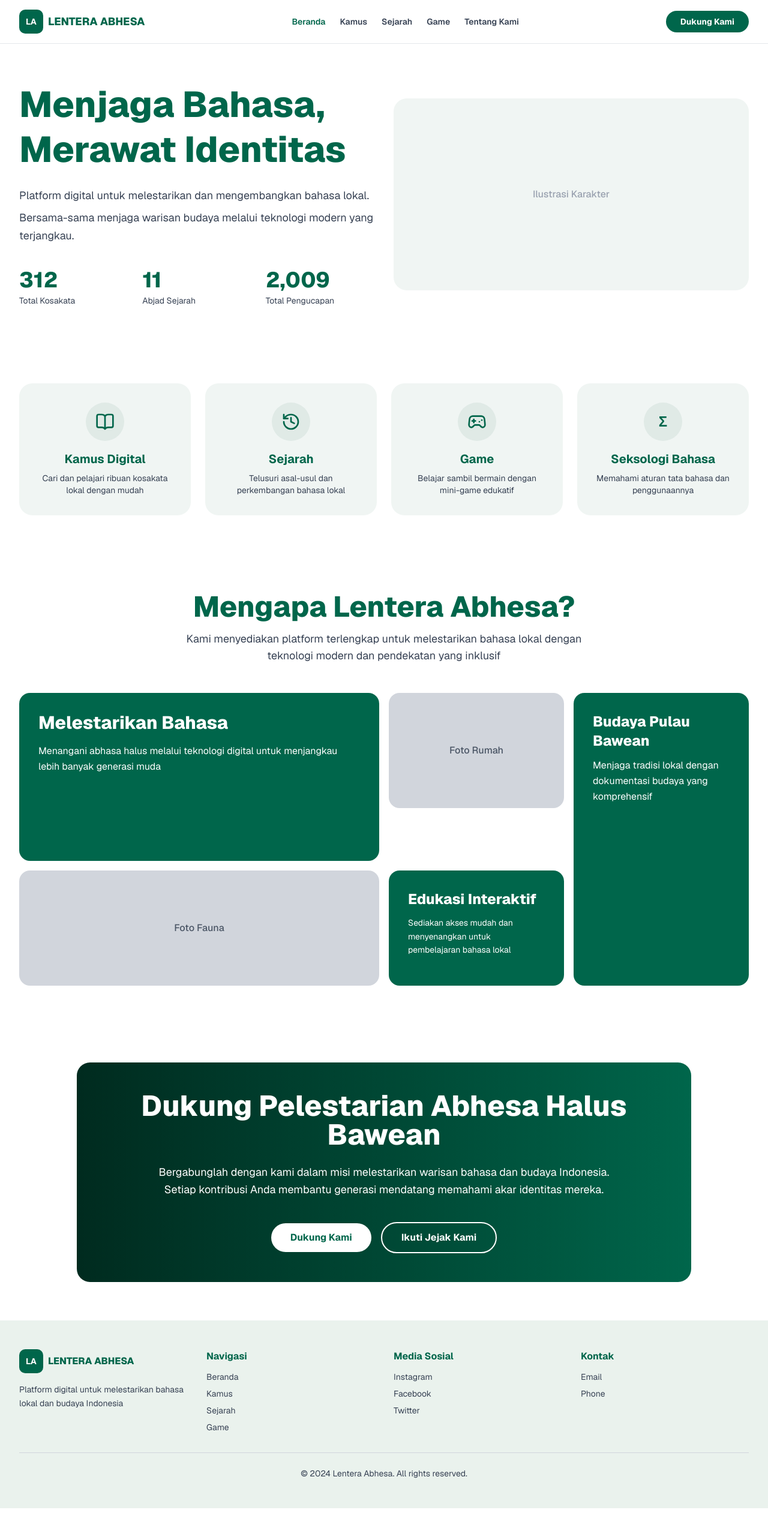
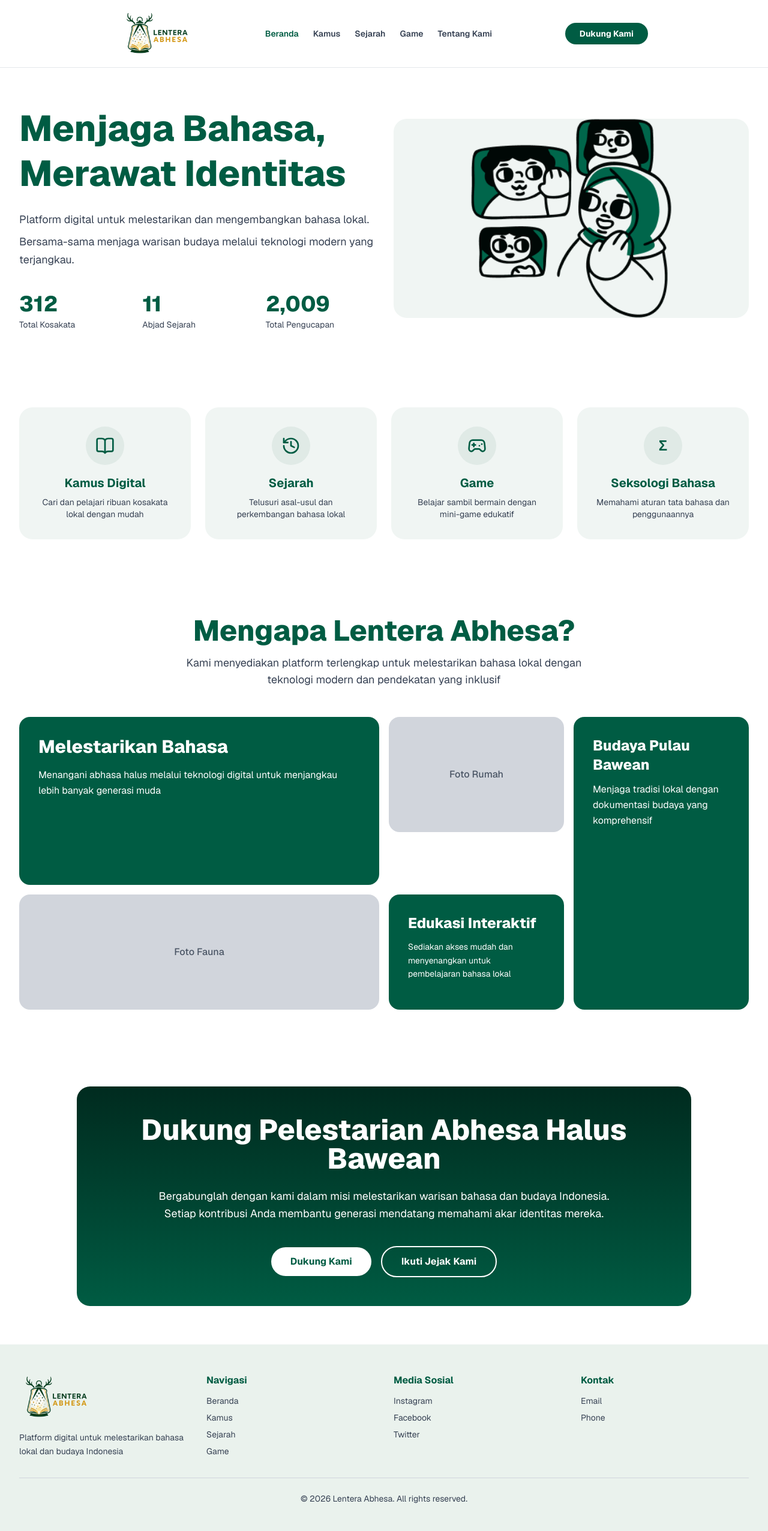
Before and after one commit to muhammadarya-ums/lenteraabhesa, a Next.js app: page / in a window 1280 px wide. Shown: the top 2552 px of the page at 60% size. Before the commit the page ends 2514 px from the top, so only its background shows below. Built offline with nearby package versions, Linux system fonts and the light colour scheme.

Commit message:
second commit

```diff
--- a/app/layout.tsx
+++ b/app/layout.tsx
@@ -20,11 +20,11 @@ export const metadata: Metadata = {
   openGraph: {
     title: 'Lentera Abhesa - Menjaga Bahasa, Merawat Identitas',
     description: 'Platform digital untuk melestarikan bahasa dan budaya lokal Indonesia',
-    url: 'https://lenteraabhesa.com',
+    url: 'https://lenteraabhesa.vercel.app',
     siteName: 'Lentera Abhesa',
     images: [
       {
-        url: 'https://lenteraabhesa.com/icon.png', // Harus URL absolut/lengkap agar dibaca WhatsApp
+        url: 'https://lenteraabhesa.vercel.app/icon.png', // Harus URL absolut/lengkap agar dibaca WhatsApp
         width: 1200,
         height: 630,
         alt: 'Lentera Abhesa App Logo',
@@ -37,7 +37,7 @@ export const metadata: Metadata = {
     card: 'summary_large_image',
     title: 'Lentera Abhesa - Menjaga Bahasa, Merawat Identitas',
     description: 'Platform digital untuk melestarikan bahasa dan budaya lokal Indonesia',
-    images: ['https://lenteraabhesa.com/icon.png'],
+    images: ['https://lenteraabhesa.vercel.app/icon.png'],
   },
 }
 
--- a/app/page.tsx
+++ b/app/page.tsx
@@ -2,19 +2,23 @@
 
 import React, { useState } from 'react'
 import { BookOpen, History, Gamepad2 } from 'lucide-react'
+import Image from "next/image";
 
 const Navbar = () => {
   const [activeMenu, setActiveMenu] = useState('Beranda')
 
   return (
-    <nav className="w-full flex justify-between items-center py-4 px-8 bg-white border-b border-gray-200">
-      {/* Logo & Text */}
-      <div className="flex items-center gap-2">
-        <div className="w-10 h-10 bg-[#00664B] rounded-lg flex items-center justify-center">
-          <span className="text-white font-bold text-sm">LA</span>
-        </div>
-        <span className="font-extrabold text-[#00664B] text-lg">LENTERA ABHESA</span>
-      </div>
+  <nav className="w-full flex justify-between items-center py-4 px-50 bg-white border-b border-gray-200">
+    <div className="flex items-center">
+      <Image
+        src="/logo.png"
+        alt="Lentera Abhesa"
+        width={120}
+        height={70}
+        priority
+      />
+    </div>
+
 
       {/* Center Navigation */}
       <div className="hidden md:flex gap-6">
@@ -24,8 +28,8 @@ const Navbar = () => {
             onClick={() => setActiveMenu(item)}
             className={`text-sm font-semibold transition-colors ${
               activeMenu === item
-                ? 'text-[#00664B]'
-                : 'text-gray-700 hover:text-[#00664B]'
+                ? 'text-[#005C43]'
+                : 'text-gray-700 hover:text-[#005C43]'
             }`}
           >
             {item}
@@ -34,7 +38,7 @@ const Navbar = () => {
       </div>
 
       {/* Right Button */}
-      <button className="bg-[#00664B] text-white rounded-full px-6 py-2 font-bold text-sm hover:opacity-90 transition-opacity">
+      <button className="bg-[#005C43] text-white rounded-full px-6 py-2 font-bold text-sm hover:opacity-90 transition-opacity">
         Dukung Kami
       </button>
     </nav>
@@ -47,7 +51,7 @@ const HeroSection = () => (
       <div className="grid grid-cols-1 lg:grid-cols-2 gap-8 items-center">
         {/* Left Content */}
         <div className="flex flex-col justify-center">
-          <h1 className="text-5xl md:text-6xl font-extrabold text-[#00664B] leading-tight mb-6">
+          <h1 className="text-5xl md:text-6xl font-extrabold text-[#005C43] leading-tight mb-6">
             Menjaga Bahasa, Merawat Identitas
           </h1>
 
@@ -61,23 +65,29 @@ const HeroSection = () => (
           {/* Statistics */}
           <div className="grid grid-cols-3 gap-6">
             <div className="flex flex-col items-start">
-              <p className="text-4xl font-extrabold text-[#00664B]">312</p>
+              <p className="text-4xl font-extrabold text-[#005C43]">312</p>
               <p className="text-sm text-gray-700 mt-1">Total Kosakata</p>
             </div>
             <div className="flex flex-col items-start">
-              <p className="text-4xl font-extrabold text-[#00664B]">11</p>
+              <p className="text-4xl font-extrabold text-[#005C43]">11</p>
               <p className="text-sm text-gray-700 mt-1">Abjad Sejarah</p>
             </div>
             <div className="flex flex-col items-start">
-              <p className="text-4xl font-extrabold text-[#00664B]">2,009</p>
+              <p className="text-4xl font-extrabold text-[#005C43]">2,009</p>
               <p className="text-sm text-gray-700 mt-1">Total Pengucapan</p>
             </div>
           </div>
         </div>
 
         {/* Right Illustration */}
-        <div className="flex items-center justify-center h-80 rounded-3xl bg-[#F0F5F3] overflow-hidden">
-          <p className="text-gray-400 font-medium">Ilustrasi Karakter</p>
+        <div className="flex items-center justify-center h-83 rounded-3xl bg-[#F0F5F3]">
+          <Image
+        src="/image2.png"
+        alt=""
+        width={350}
+        height={70}
+        priority
+      />
         </div>
       </div>
     </div>
@@ -91,36 +101,36 @@ const FeaturesSection = () => (
         {/* Kamus Digital */}
         <div className="flex flex-col items-center text-center p-8 rounded-3xl bg-[#F0F5F3] hover:-translate-y-1 transition-transform">
           <div className="w-16 h-16 rounded-full bg-[#E0EAE6] flex items-center justify-center mb-4">
-            <BookOpen className="w-8 h-8 text-[#00664B]" />
+            <BookOpen className="w-8 h-8 text-[#005C43]" />
           </div>
-          <h3 className="text-xl font-bold text-[#00664B] mb-2">Kamus Digital</h3>
+          <h3 className="text-xl font-bold text-[#005C43] mb-2">Kamus Digital</h3>
           <p className="text-sm text-gray-700">Cari dan pelajari ribuan kosakata lokal dengan mudah</p>
         </div>
 
         {/* Sejarah */}
         <div className="flex flex-col items-center text-center p-8 rounded-3xl bg-[#F0F5F3] hover:-translate-y-1 transition-transform">
           <div className="w-16 h-16 rounded-full bg-[#E0EAE6] flex items-center justify-center mb-4">
-            <History className="w-8 h-8 text-[#00664B]" />
+            <History className="w-8 h-8 text-[#005C43]" />
           </div>
-          <h3 className="text-xl font-bold text-[#00664B] mb-2">Sejarah</h3>
+          <h3 className="text-xl font-bold text-[#005C43] mb-2">Sejarah</h3>
           <p className="text-sm text-gray-700">Telusuri asal-usul dan perkembangan bahasa lokal</p>
         </div>
 
         {/* Game */}
         <div className="flex flex-col items-center text-center p-8 rounded-3xl bg-[#F0F5F3] hover:-translate-y-1 transition-transform">
           <div className="w-16 h-16 rounded-full bg-[#E0EAE6] flex items-center justify-center mb-4">
-            <Gamepad2 className="w-8 h-8 text-[#00664B]" />
+            <Gamepad2 className="w-8 h-8 text-[#005C43]" />
           </div>
-          <h3 className="text-xl font-bold text-[#00664B] mb-2">Game</h3>
+          <h3 className="text-xl font-bold text-[#005C43] mb-2">Game</h3>
           <p className="text-sm text-gray-700">Belajar sambil bermain dengan mini-game edukatif</p>
         </div>
 
         {/* Seksologi Bahasa */}
         <div className="flex flex-col items-center text-center p-8 rounded-3xl bg-[#F0F5F3] hover:-translate-y-1 transition-transform">
           <div className="w-16 h-16 rounded-full bg-[#E0EAE6] flex items-center justify-center mb-4">
-            <span className="text-[#00664B] font-bold text-2xl">Σ</span>
+            <span className="text-[#005C43] font-bold text-2xl">Σ</span>
           </div>
-          <h3 className="text-xl font-bold text-[#00664B] mb-2">Seksologi Bahasa</h3>
+          <h3 className="text-xl font-bold text-[#005C43] mb-2">Seksologi Bahasa</h3>
           <p className="text-sm text-gray-700">Memahami aturan tata bahasa dan penggunaannya</p>
         </div>
       </div>
@@ -131,7 +141,7 @@ const FeaturesSection = () => (
 const WhySection = () => (
   <section className="w-full px-8 py-16 bg-white">
     <div className="max-w-7xl mx-auto">
-      <h2 className="text-5xl font-extrabold text-[#00664B] mb-4 text-center">
+      <h2 className="text-5xl font-extrabold text-[#005C43] mb-4 text-center">
         Mengapa Lentera Abhesa?
       </h2>
       <p className="text-center text-gray-700 mb-12 max-w-2xl mx-auto text-lg">
@@ -141,7 +151,7 @@ const WhySection = () => (
       {/* Bento Grid: grid-cols-1 md:grid-cols-4 */}
       <div className="grid grid-cols-1 md:grid-cols-4 gap-4">
         {/* Item 1: Melestarikan Bahasa - md:col-span-2 */}
-        <div className="md:col-span-2 rounded-2xl overflow-hidden bg-[#00664B] text-white p-8 flex flex-col justify-between min-h-[280px]">
+        <div className="md:col-span-2 rounded-2xl overflow-hidden bg-[#005C43] text-white p-8 flex flex-col justify-between min-h-[280px]">
           <div>
             <h3 className="text-3xl font-extrabold mb-4">Melestarikan Bahasa</h3>
             <p className="text-base leading-relaxed">
@@ -156,7 +166,7 @@ const WhySection = () => (
         </div>
 
         {/* Item 3: Budaya Pulau Bawean - md:col-span-1 md:row-span-2 */}
-        <div className="md:col-span-1 md:row-span-2 rounded-2xl overflow-hidden bg-[#00664B] text-white p-8 flex flex-col justify-between min-h-[280px]">
+        <div className="md:col-span-1 md:row-span-2 rounded-2xl overflow-hidden bg-[#005C43] text-white p-8 flex flex-col justify-between min-h-[280px]">
           <div>
             <h3 className="text-2xl font-extrabold mb-3">Budaya Pulau Bawean</h3>
             <p className="text-base leading-relaxed">
@@ -171,7 +181,7 @@ const WhySection = () => (
         </div>
 
         {/* Item 5: Edukasi Interaktif - md:col-span-1 */}
-        <div className="md:col-span-1 rounded-2xl overflow-hidden bg-[#00664B] text-white p-8 flex flex-col justify-between min-h-[148px]">
+        <div className="md:col-span-1 rounded-2xl overflow-hidden bg-[#005C43] text-white p-8 flex flex-col justify-between min-h-[148px]">
           <div>
             <h3 className="text-2xl font-extrabold mb-3">Edukasi Interaktif</h3>
             <p className="text-sm leading-relaxed">
@@ -187,7 +197,7 @@ const WhySection = () => (
 const CTASection = () => (
   <section className="w-full px-8 py-16 bg-white">
     <div className="max-w-5xl mx-auto">
-      <div className="bg-gradient-to-r from-[#002b1f] to-[#00664B] rounded-3xl text-white p-12 text-center">
+      <div className="bg-linear-to-b from-[#002b1f] to-[#005C43] rounded-3xl text-white p-12 text-center">
         <h2 className="text-4xl md:text-5xl font-extrabold mb-6">
           Dukung Pelestarian Abhesa Halus Bawean
         </h2>
@@ -196,7 +206,7 @@ const CTASection = () => (
         </p>
 
         <div className="flex flex-col sm:flex-row gap-4 justify-center items-center">
-          <button className="px-8 py-3 rounded-full bg-white text-[#00664B] font-bold hover:bg-gray-100 transition-colors">
+          <button className="px-8 py-3 rounded-full bg-white text-[#005C43] font-bold hover:bg-gray-100 transition-colors">
             Dukung Kami
           </button>
           <button className="px-8 py-3 rounded-full border-2 border-white text-white font-bold hover:bg-white/10 transition-colors">
@@ -215,10 +225,13 @@ const Footer = () => (
         {/* Column 1: Logo & Description */}
         <div className="flex flex-col">
           <div className="flex items-center gap-2 mb-4">
-            <div className="w-10 h-10 bg-[#00664B] rounded-lg flex items-center justify-center">
-              <span className="text-white font-bold text-sm">LA</span>
-            </div>
-            <span className="font-extrabold text-[#00664B]">LENTERA ABHESA</span>
+            <Image
+        src="/logo.png"
+        alt="Lentera Abhesa"
+        width={120}
+        height={70}
+        priority
+      />
           </div>
           <p className="text-sm text-gray-700 leading-relaxed">
             Platform digital untuk melestarikan bahasa lokal dan budaya Indonesia
@@ -227,38 +240,38 @@ const Footer = () => (
 
         {/* Column 2: Navigasi */}
         <div className="flex flex-col">
-          <h4 className="font-bold text-[#00664B] text-base mb-3">Navigasi</h4>
+          <h4 className="font-bold text-[#005C43] text-base mb-3">Navigasi</h4>
           <ul className="space-y-2 text-sm text-gray-700">
-            <li><a href="/app" className="hover:text-[#00664B] transition-colors">Beranda</a></li>
-            <li><a href="#" className="hover:text-[#00664B] transition-colors">Kamus</a></li>
-            <li><a href="#" className="hover:text-[#00664B] transition-colors">Sejarah</a></li>
-            <li><a href="#" className="hover:text-[#00664B] transition-colors">Game</a></li>
+            <li><a href="/app" className="hover:text-[#005C43] transition-colors">Beranda</a></li>
+            <li><a href="#" className="hover:text-[#005C43] transition-colors">Kamus</a></li>
+            <li><a href="#" className="hover:text-[#005C43] transition-colors">Sejarah</a></li>
+            <li><a href="#" className="hover:text-[#005C43] transition-colors">Game</a></li>
           </ul>
         </div>
 
         {/* Column 3: Media Sosial */}
         <div className="flex flex-col">
-          <h4 className="font-bold text-[#00664B] text-base mb-3">Media Sosial</h4>
+          <h4 className="font-bold text-[#005C43] text-base mb-3">Media Sosial</h4>
           <ul className="space-y-2 text-sm text-gray-700">
-            <li><a href="#" className="hover:text-[#00664B] transition-colors">Instagram</a></li>
-            <li><a href="#" className="hover:text-[#00664B] transition-colors">Facebook</a></li>
-            <li><a href="#" className="hover:text-[#00664B] transition-colors">Twitter</a></li>
+            <li><a href="#" className="hover:text-[#005C43] transition-colors">Instagram</a></li>
+            <li><a href="#" className="hover:text-[#005C43] transition-colors">Facebook</a></li>
+            <li><a href="#" className="hover:text-[#005C43] transition-colors">Twitter</a></li>
           </ul>
         </div>
 
         {/* Column 4: Kontak */}
         <div className="flex flex-col">
-          <h4 className="font-bold text-[#00664B] text-base mb-3">Kontak</h4>
+          <h4 className="font-bold text-[#005C43] text-base mb-3">Kontak</h4>
           <ul className="space-y-2 text-sm text-gray-700">
-            <li><a href="mailto:info@lenteraabhesa.com" className="hover:text-[#00664B] transition-colors">Email</a></li>
-            <li><a href="tel:+62000000000" className="hover:text-[#00664B] transition-colors">Phone</a></li>
+            <li><a href="mailto:info@lenteraabhesa.com" className="hover:text-[#005C43] transition-colors">Email</a></li>
+            <li><a href="tel:+62000000000" className="hover:text-[#005C43] transition-colors">Phone</a></li>
           </ul>
         </div>
       </div>
 
       {/* Copyright */}
       <div className="border-t border-gray-300 pt-6 text-center">
-        <p className="text-sm text-gray-700">© 2024 Lentera Abhesa. All rights reserved.</p>
+        <p className="text-sm text-gray-700">© 2026 Lentera Abhesa. All rights reserved.</p>
       </div>
     </div>
   </footer>
```
Also changed, not shown: public/image2.png (added), public/logo.png (added).
